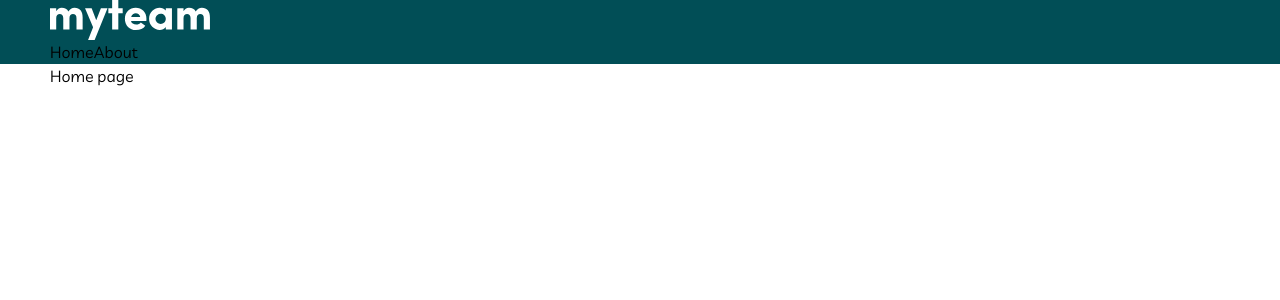
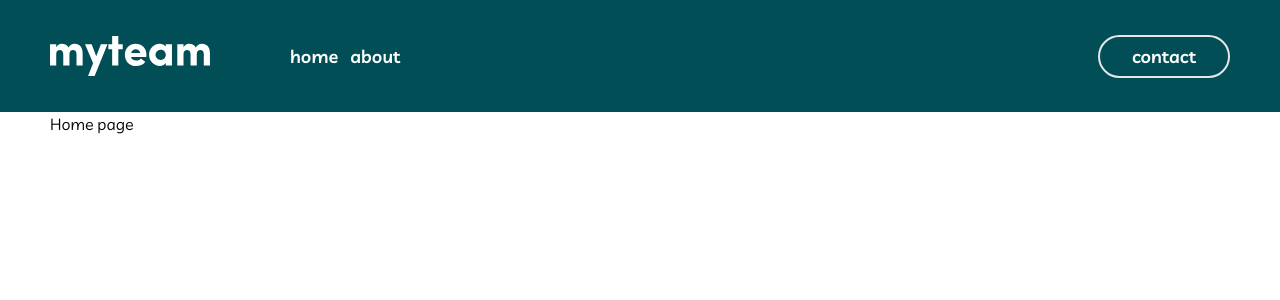
Before and after one commit to SMwebdeveloper/my-team, a Vue app: page / in a window 1280 px wide. Before the commit this address had no page. Shown: the top 300 px of the page. Built offline with nearby package versions, Linux system fonts and the light colour scheme.

Commit message:
fix navbar

```diff
--- a/package.json
+++ b/package.json
@@ -8,6 +8,7 @@
     "preview": "vite preview"
   },
   "dependencies": {
+    "@heroicons/vue": "^2.0.18",
     "vue": "^3.3.4",
     "vue-router": "^4.2.5"
   },
--- a/src/App.vue
+++ b/src/App.vue
@@ -1,9 +1,9 @@
 <template>
-  <sidebar/>
+  <navbar/>
   <router-view/>
 </template>
 <script setup>
-import Sidebar from './components/Sidebar.vue'
+import Navbar from './components/Navbar.vue'
 </script>
 
 
--- /dev/null
+++ b/src/components/Navbar.vue
@@ -0,0 +1,59 @@
+<template>
+  <section class="bg-primaryColor py-9">
+    <div class="project-container flex items-center justify-between relative">
+      <img
+        src="@/assets/images/svg/logo.svg"
+        alt="site logo"
+        class="w-32 lg:w-40 mr-20"
+      />
+
+      <!-- Bars button -->
+      <button @click="sidebar = !sidebar" class="md:hidden float-right">
+        <bars3-icon class="w-[30px] text-whiteColor" />
+      </button>
+
+      <!-- Navigation -->
+      <div class=" md:inline-block " :class="`${sidebar ? 'flex fixed top-0 left-0 w-screen h-screen bg-[rgba(0,0,0,0.50)] transition-all duration-150' : 'hidden static  bg-transparent w-[90%]'}`">
+        <div
+        class="absolute md:static top-0  md:w-full h-full z-20 bg-policeBlue md:bg-transparent flex flex-col md:flex-row md:items-center md:justify-between w-[255px]  pt-5 md:pt-0 px-8 md:px-0  lg:right-[0] transition-all duration-300 before:absolute before:right-0 before:bottom-0 before:h-[200px] before:w-24 before:bg-aboutImage7 md:before:hidden" :class="`${sidebar ? 'right-0 transition-all duration-300' : 'right-[-100%]'}`"
+      >
+        <button @click="sidebar = !sidebar" class="text-whiteColor ml-auto text-3xl font-medium md:hidden mb-10">
+          &times;
+        </button>
+        <nav
+          class="flex flex-col md:flex-row  md:items-center mb-9 md:mb-0 md:flex-1 text-whiteColor text-[18px] font-semibold"
+        >
+          <a>
+            <router-link
+              to="/"
+              class="mr-3 duration-200 hover:text-primaryLight inline-block mb-6 md:mb-0"
+              >home</router-link
+            >
+          </a>
+          <a>
+            <router-link
+              to="/about"
+              class="duration-200 hover:text-primaryLight"
+              >about</router-link
+            >
+          </a>
+        </nav>
+
+        <a>
+          <router-link
+            to="/contact"
+            class="text-whiteColor text-center text-[18px] border-2 px-8 py-2 rounded-full duration-200 hover:text-primaryColor hover:bg-whiteColor font-semibold"
+            >contact</router-link
+          >
+        </a>
+      </div>
+      </div>
+    </div>
+  </section>
+</template>
+<script setup>
+import { Bars3Icon } from "@heroicons/vue/24/outline";
+import { ref } from "vue";
+
+const sidebar = ref(false)
+</script>
--- a/src/components/Sidebar.vue
+++ /dev/null
@@ -1,11 +0,0 @@
-<template>
-    <section class="bg-primaryColor">
-        <div class="project-container">
-            <img src="@/assets/images/svg/logo.svg" alt="site logo" class="">
-            <nav>
-                <router-link to="/home">Home</router-link>
-                <router-link to="/about">About</router-link>
-            </nav>
-        </div>
-    </section>
-</template>
--- a/tailwind.config.js
+++ b/tailwind.config.js
@@ -9,12 +9,15 @@ module.exports = {
       colors: {
         primaryColor: '#014e56',
         primaryLight: '#f67e7e',
-        white: '#fff',
+        whiteColor: '#fff',
         raptureBlue: '#79cbc7',
         policeBlue: '#2c6269',
         deepJungleGreen: '#004047',
         sacramento: '#012f34',
         darkGreen: '#002529'
+      },
+      backgroundImage: {
+        'aboutImage7': "url('@/assets/images/svg/about-icon-7.svg')"
       }
     },
 
```
Also changed, not shown: 1 other file (tests, documents, lock files or other folders).
